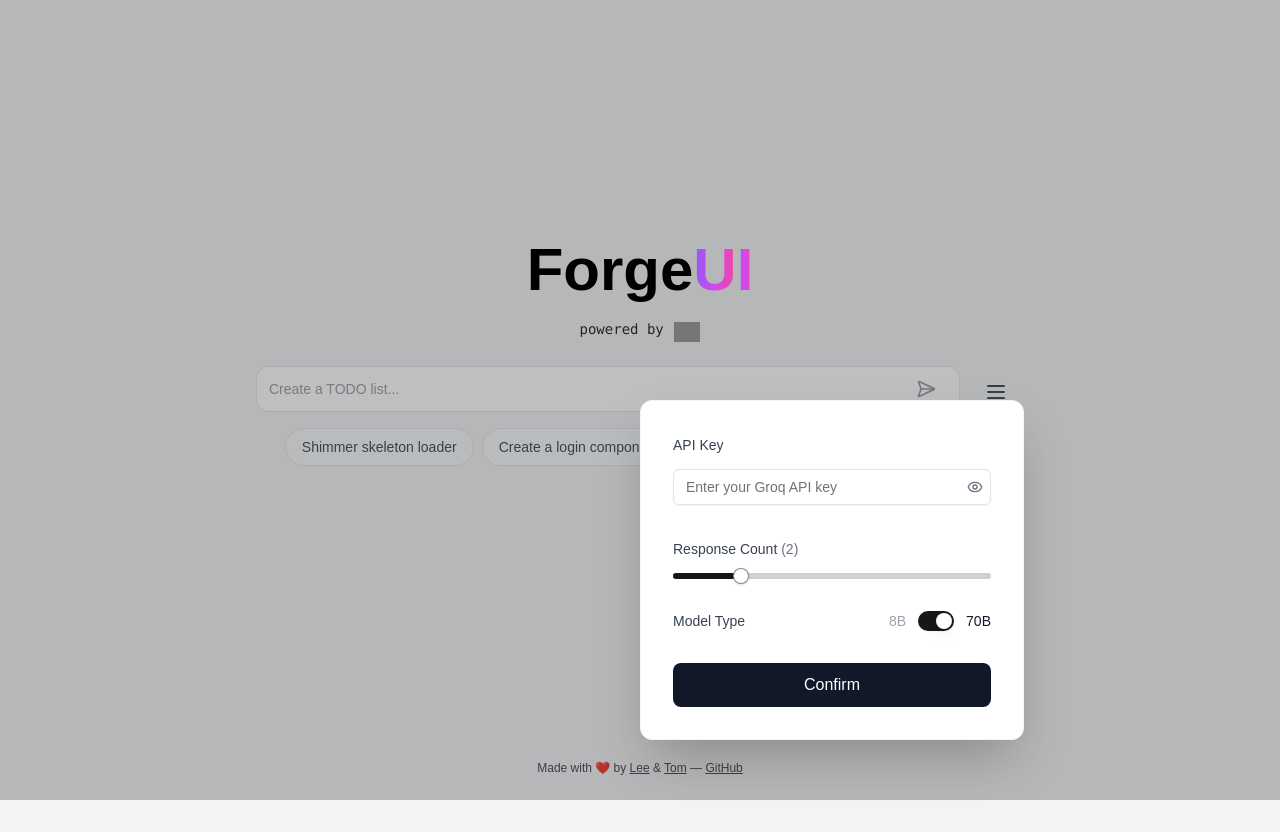
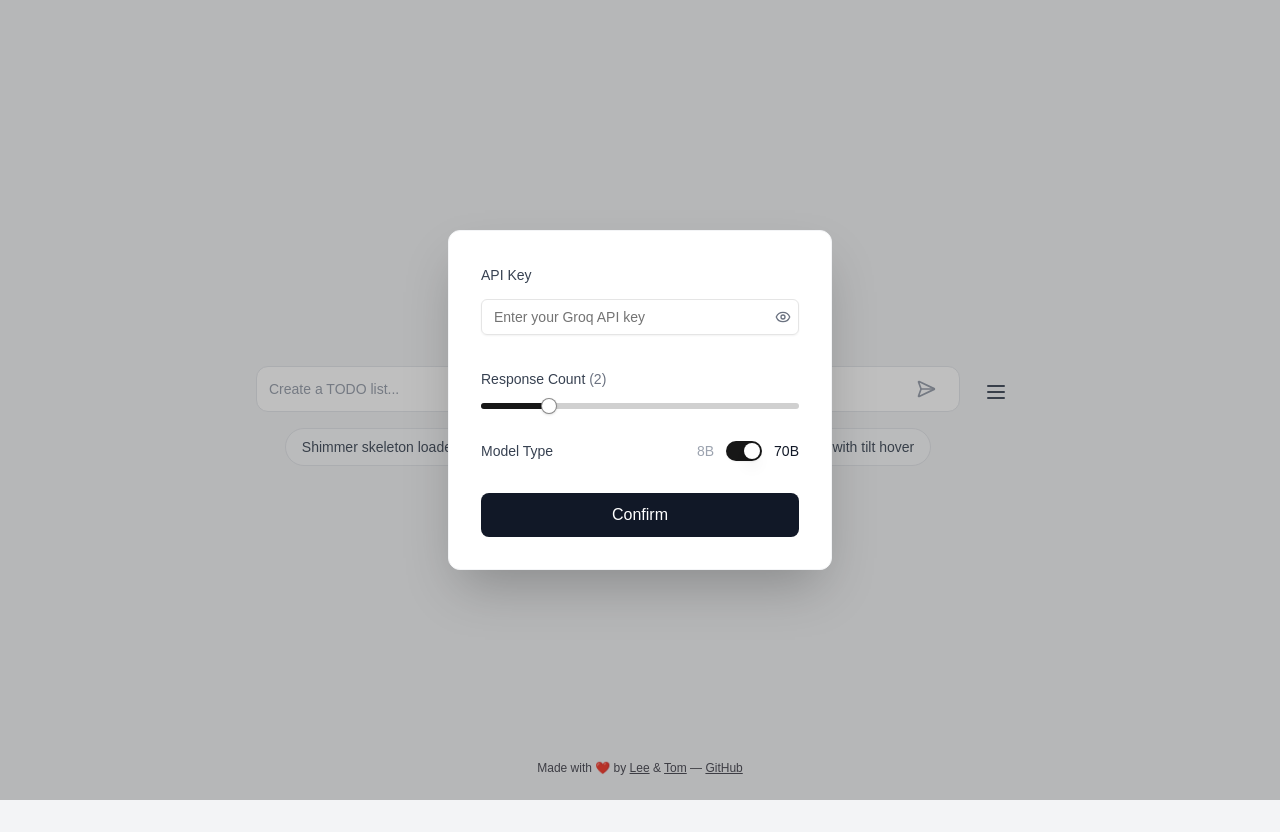
Before and after one commit to lee-64/webpage_generator, a Next.js app in the folder frontend/: page / in a window 1280 px wide. Both pictures are taken after a click on the button 996 px from the left and 392 px from the top of the page. Built offline with nearby package versions, Linux system fonts and the light colour scheme; grey boxes are pictures that could not be loaded.

Commit message:
config menu viewport sizing

```diff
--- a/frontend/src/components/ConfigMenu.jsx
+++ b/frontend/src/components/ConfigMenu.jsx
@@ -1,4 +1,4 @@
-import React from 'react';
+import React, { useRef, useEffect, useState } from 'react';
 import { Menu } from 'lucide-react';
 import { motion, AnimatePresence } from 'framer-motion';
 import { Switch } from '@/components/ui/switch';
@@ -25,8 +25,50 @@
     setApiKey,
     onSave
 }) => {
+    const menuRef = useRef(null);
+    const [menuPosition, setMenuPosition] = useState({ x: "-50%", y: "-50%" });
+
+    const updatePosition = () => {
+        if (!menuRef.current) return;
+
+        const menu = menuRef.current;
+        const menuRect = menu.getBoundingClientRect();
+        const viewportWidth = window.innerWidth;
+
+        // Calculate how much the menu would overflow on each side
+        const overflowRight = menuRect.right - viewportWidth;
+        const overflowLeft = -menuRect.left;
+
+        // Start with default center position
+        let xOffset = -50;
+
+        // Adjust if there would be overflow
+        if (overflowRight > 0) {
+            // Move left to prevent right overflow
+            const percentageMove = (overflowRight / menuRect.width) * 100;
+            xOffset -= percentageMove;
+        } else if (overflowLeft > 0) {
+            // Move right to prevent left overflow
+            const percentageMove = (overflowLeft / menuRect.width) * 100;
+            xOffset += percentageMove;
+        }
+
+        setMenuPosition({
+            x: `${xOffset}%`,
+            y: "-50%"
+        });
+    };
+
+    // Update position when menu opens or window resizes
+    useEffect(() => {
+        if (isOpen) {
+            updatePosition();
+            window.addEventListener('resize', updatePosition);
+            return () => window.removeEventListener('resize', updatePosition);
+        }
+    }, [isOpen]);
+
     const handleClose = async () => {
-        // Call onSave before closing
         if (onSave) {
             await onSave();
         }
@@ -45,12 +87,23 @@
                         onClick={handleClose}
                     />
                     <motion.div
+                        ref={menuRef}
                         initial={{ scale: 0.95, opacity: 0 }}
-                        animate={{ scale: 1, opacity: 1 }}
+                        animate={{
+                            scale: 1,
+                            opacity: 1,
+                            x: menuPosition.x,
+                            y: menuPosition.y
+                        }}
                         exit={{ scale: 0.95, opacity: 0 }}
-                        className="fixed top-1/2 left-1/2 -translate-y-1/2 -translate-x-1/2 w-full max-w-sm mx-auto px-4 sm:px-0"
+                        style={{
+                            position: 'fixed',
+                            top: '50%',
+                            left: '50%',
+                            width: '384px' // equivalent to max-w-sm
+                        }}
+                        className="bg-white rounded-xl shadow-2xl p-8 border border-gray-100 z-50"
                     >
-                        <div className="bg-white rounded-xl shadow-2xl p-8 border border-gray-100">
                         <div className="space-y-8">
                             <div>
                                 <div className="space-y-8">
@@ -97,7 +150,6 @@
                                 Confirm
                             </button>
                         </div>
-                        </div>
                     </motion.div>
                 </>
             )}
```
Lines whose indentation alone changed are shown as unchanged.
